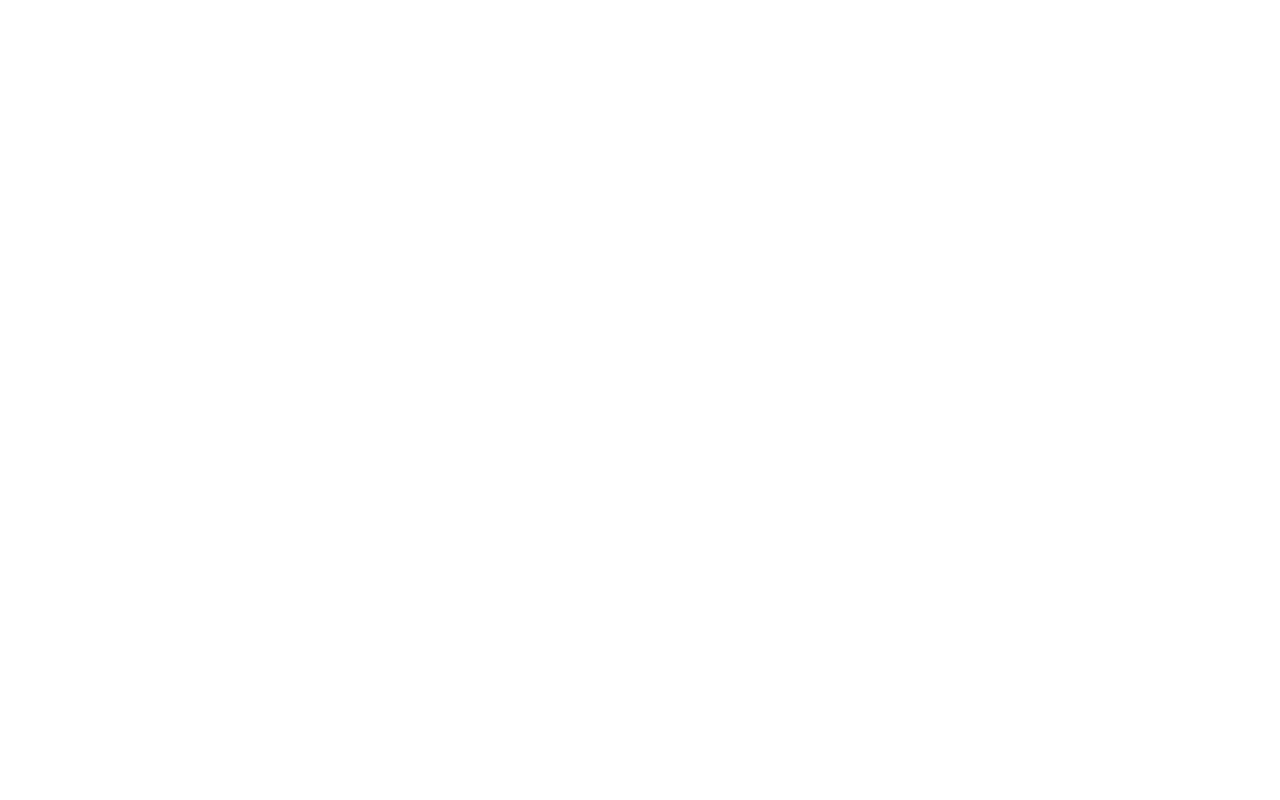
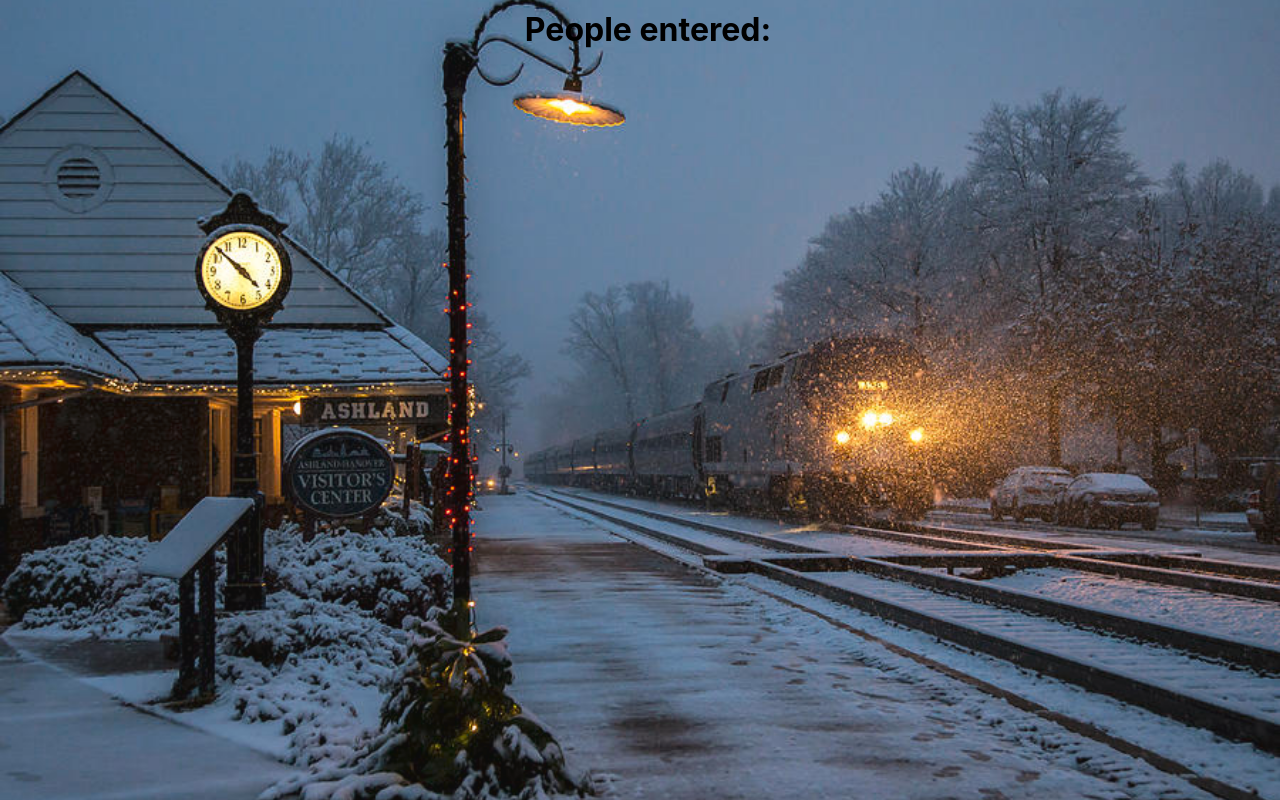
Before and after one commit to jaskarn-bhatti/CountingApp, a plain HTML site: page index.html in a window 1280 px wide. Drawn offline with Linux system fonts and the light colour scheme.

Commit message:
Basic layout and background

```diff
--- /dev/null
+++ b/index.css
@@ -0,0 +1,22 @@
+
+body {
+    font-family: -apple-system, BlinkMacSystemFont, 'Segoe UI', Roboto, Oxygen, Ubuntu, Cantarell, 'Open Sans', 'Helvetica Neue', sans-serif;
+    font-weight: bold;
+    text-align: center;
+    width: 100%;
+    height: 100%;
+}
+
+html {
+    background: url('./TrainStation.jpg') no-repeat center fixed;
+    background-size: cover;
+}
+
+h1 {
+    margin-top: 10px;
+    margin-bottom: 10px;
+}
+
+#TopHeader{
+    position: relative;
+}
--- a/main.html
+++ b/index.html
@@ -6,11 +6,16 @@
     <meta name="viewport" content="width=
     , initial-scale=1.0">
     <title>Document</title>
+    <!-- CSS script link -->
+    <link rel="stylesheet" href="index.css">
 </head>
 <body>
 
 
+<div id="TopHeader"><h1>People entered:</h1></div>
 
 
+<!-- JS script link -->
+<script src="index.js"></script>
 </body>
 </html>
```
Also changed, not shown: TrainStation.jpg (added), index.js (added).
